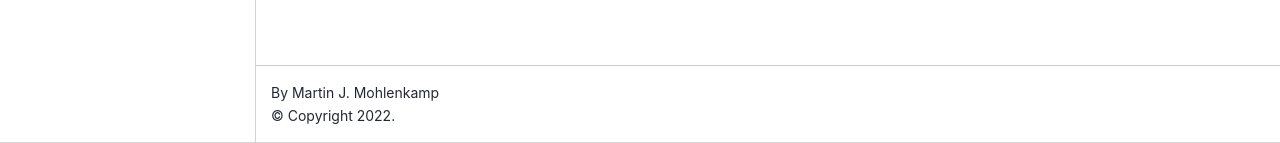
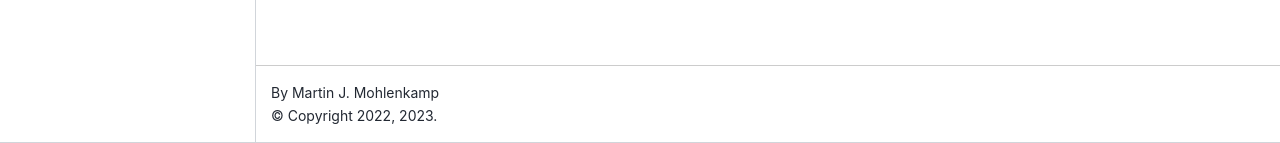
Before and after one commit to data-ohio/introductory-data-science, a Jupyter Book: the page built from 2/2_visualization.md, in a window 1280 px wide. Shown: the part 757-900 px from the top of the page. Built offline with Jupyter Book 1.0.4 settings and Sphinx 7.4.7 and the Sphinx Book theme 1.1.4, drawn with Linux system fonts in a browser that asks for light colours; pages that are not in the unit, such as notebooks, are missing from menus; cross-references to code outside the pages are shown as plain code.

Commit message:
added 2023 copyright

```diff
--- a/_config.yml
+++ b/_config.yml
@@ -3,7 +3,7 @@
 
 title: Introductory Data Science
 author: Martin J. Mohlenkamp
-copyright: "2022"
+copyright: "2022, 2023"
 #logo: logo.png
 only_build_toc_files : true
 
```
